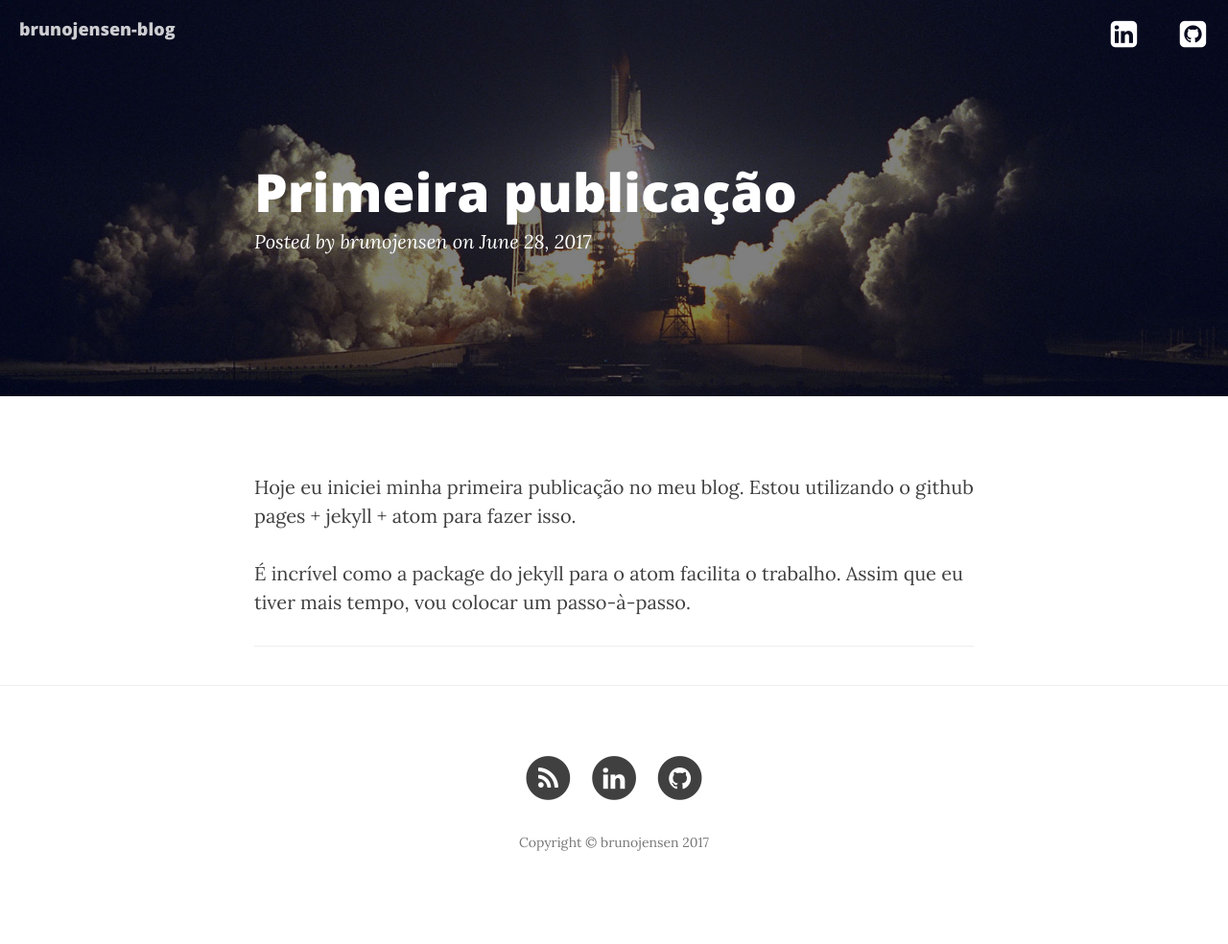
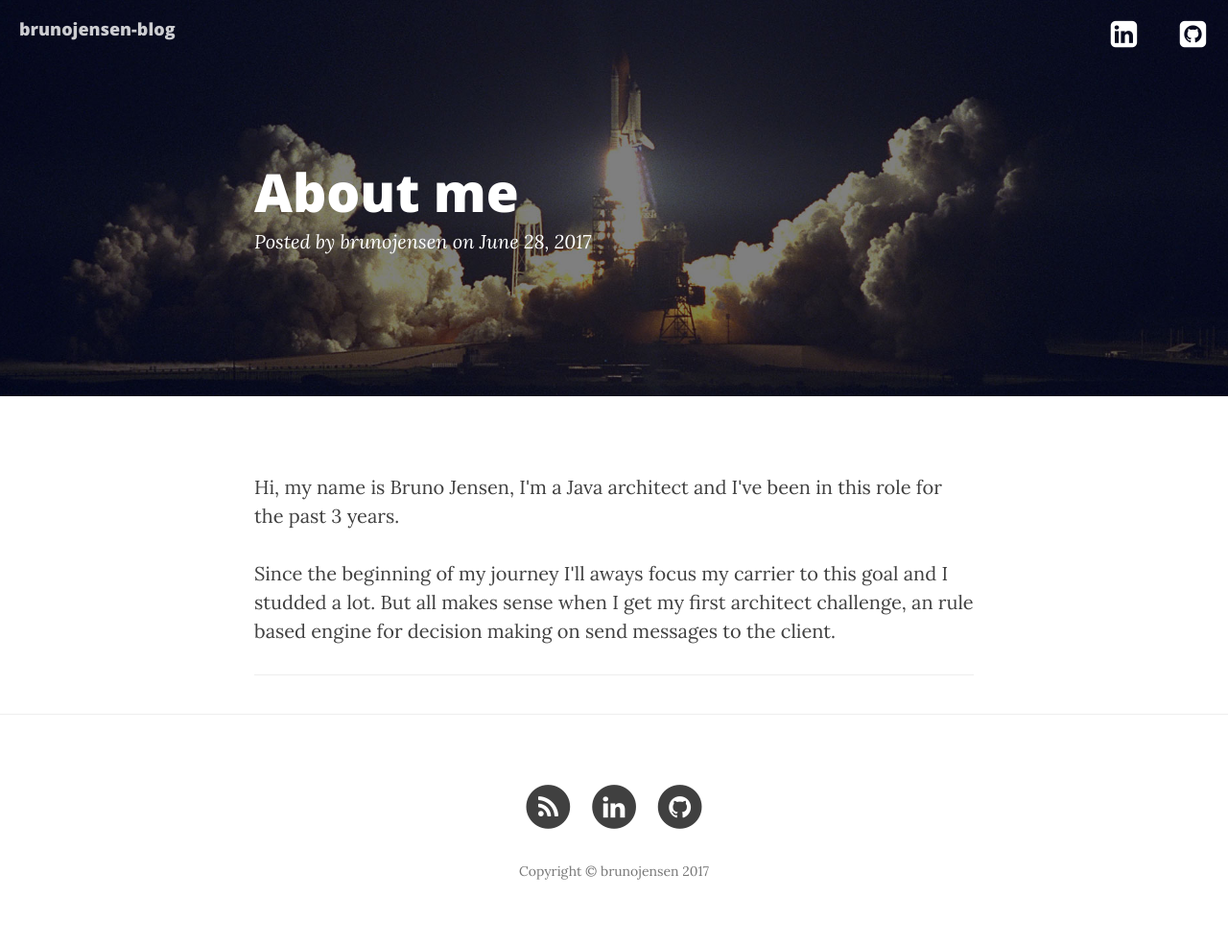
Before and after one commit to the-unknown-developer-podcast/the-unknown-developer-podcast.github.com, a Jekyll site: the page built from _posts/2017-06-28-firstpost.markdown, in a window 1280 px wide. Shown: the whole page at 96% size. Built offline with Jekyll 4.4.1, drawn with Linux system fonts in a browser that asks for light colours; nearby versions of some CDN libraries; before the commit the page ends 954 px from its top, so only the background shows below that.

Commit message:
First post.

```diff
--- a/_posts/2017-06-28-firstpost.markdown
+++ b/_posts/2017-06-28-firstpost.markdown
@@ -1,10 +1,11 @@
 ---
 layout: post
-title: "Primeira publicação"
+title: "About me"
 date: "2017-06-28 00:22:25"
 author: brunojensen
 header-img: img/post-bg-04.jpg
 ---
 
-<p>Hoje eu iniciei minha primeira publicação no meu blog. Estou utilizando o github pages + jekyll + atom para fazer isso.</p>
-<p>É incrível como a package do jekyll para o atom facilita o trabalho. Assim que eu tiver mais tempo, vou colocar um passo-à-passo.</p>
+<p>Hi, my name is Bruno Jensen, I'm a Java architect and I've been in this role for the past 3 years.</p>
+<p>Since the beginning of my journey I'll aways focus my carrier to this goal and I studded a lot. But all makes sense
+when I get my first architect challenge, an rule based engine for decision making on send messages to the client.</p>
```
